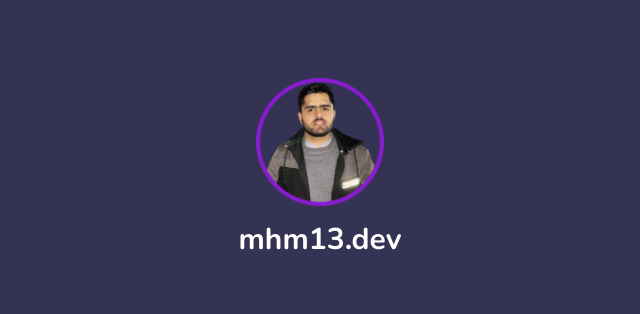
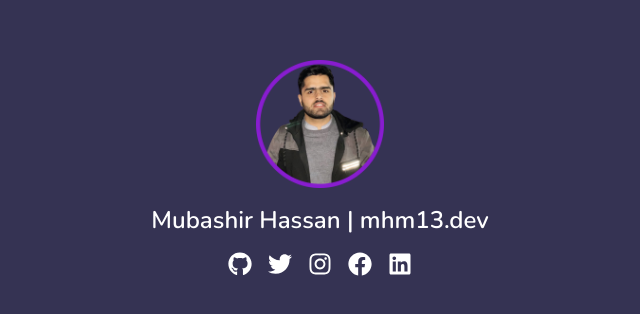
Before and after one commit to mhm13dev/mhm13.dev, a React (Create React App) app: page / in a window 1280 px wide. Shown: the part 232-546 px from the top of the page, without its empty margins (320-960 px from the left). Built offline with nearby package versions, Linux system fonts and the light colour scheme.

Commit message:
Added: Social Media Icons

```diff
--- a/package.json
+++ b/package.json
@@ -9,6 +9,7 @@
     "@testing-library/user-event": "^12.8.3",
     "react": "^17.0.2",
     "react-dom": "^17.0.2",
+    "react-icons": "^4.2.0",
     "react-router-dom": "^5.2.0",
     "react-scripts": "4.0.3",
     "web-vitals": "^1.1.2"
--- a/src/pages/Home/index.js
+++ b/src/pages/Home/index.js
@@ -1,6 +1,13 @@
 import React from 'react';
 import { Link } from 'react-router-dom';
 import MubashirProfile from '../../assets/images/mubashir.png';
+import {
+  FaFacebook,
+  FaTwitter,
+  FaInstagram,
+  FaGithub,
+  FaLinkedin,
+} from 'react-icons/fa';
 
 const Home = () => {
   return (
@@ -17,10 +24,47 @@ const Home = () => {
           <div className="text-center mt-4">
             <Link
               to="/"
-              className="text-3xl font-bold font-nunito inline-block"
+              className="text-2xl font-semibold font-nunito inline-block"
             >
-              mhm13.dev
+              Mubashir Hassan | mhm13.dev
             </Link>
+          </div>
+          <div className="text-center mt-4 flex gap-x-4 items-center justify-center">
+            <a
+              href="https://github.com/mhm13dev"
+              target="_blank"
+              rel="noreferrer"
+            >
+              <FaGithub className="w-6 h-6" />
+            </a>
+            <a
+              href="https://twitter.com/mhm13dev"
+              target="_blank"
+              rel="noreferrer"
+            >
+              <FaTwitter className="w-6 h-6" />
+            </a>
+            <a
+              href="https://instagram.com/mhm13dev"
+              target="_blank"
+              rel="noreferrer"
+            >
+              <FaInstagram className="w-6 h-6" />
+            </a>
+            <a
+              href="https://facebook.com/mhm13dev"
+              target="_blank"
+              rel="noreferrer"
+            >
+              <FaFacebook className="w-6 h-6" />
+            </a>
+            <a
+              href="https://www.linkedin.com/in/mhm13dev"
+              target="_blank"
+              rel="noreferrer"
+            >
+              <FaLinkedin className="w-6 h-6" />
+            </a>
           </div>
         </div>
       </div>
```
Also changed, not shown: 1 other file (tests, documents, lock files or other folders).
